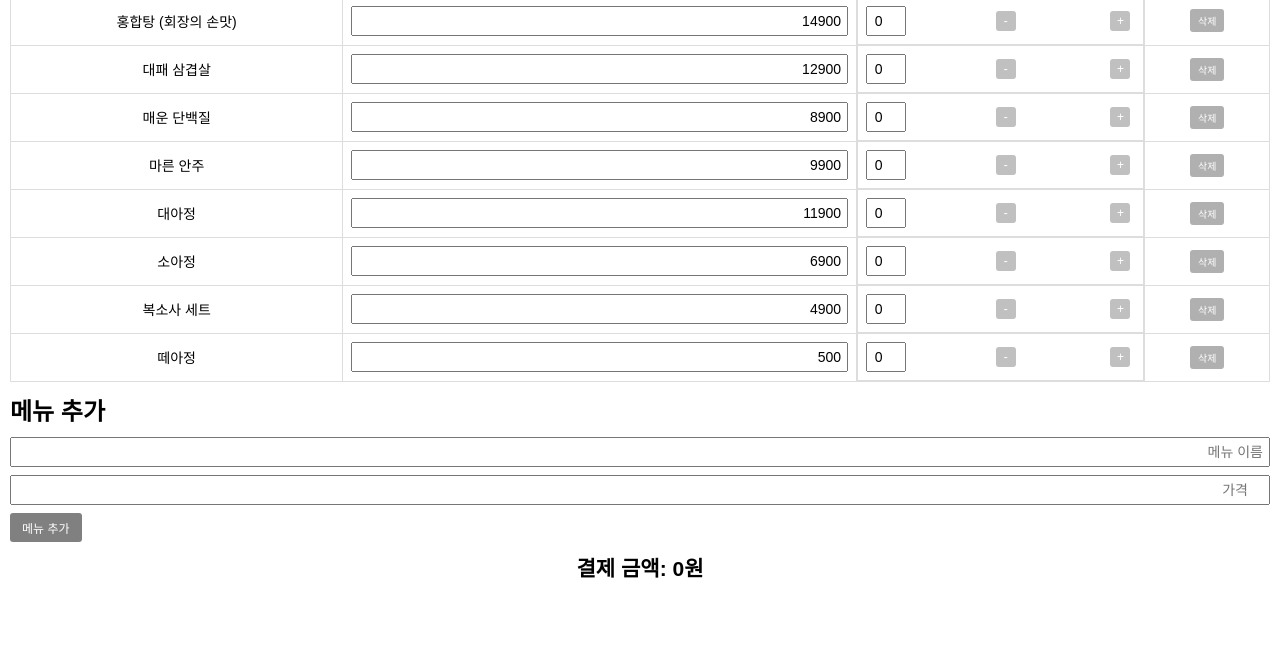
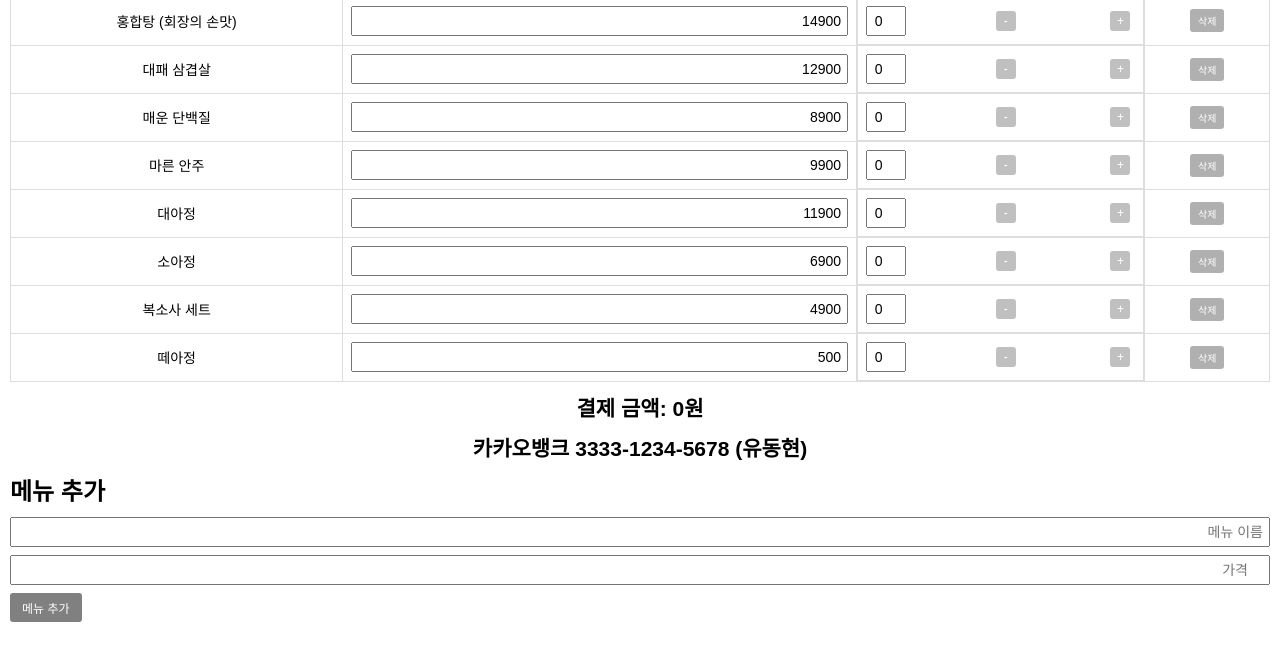
Before and after one commit to kdjidkr/herc_bar, a plain HTML site: page index.html in a window 1280 px wide. Shown: the part 87-748 px from the top of the page. Drawn offline with Linux system fonts and the light colour scheme.

Commit message:
Add files via upload

```diff
--- a/index.html
+++ b/index.html
@@ -22,6 +22,11 @@
                 <!-- 기본 메뉴 항목이 여기에 추가됩니다 -->
             </table>
 
+            <div class="total">
+                <h2>결제 금액: <span id="totalAmount">0</span>원</h2>
+           	    <h2>카카오뱅크 3333-1234-5678 (유동현) </h2>
+	</div>
+
             <div class="add-menu">
                 <h2>메뉴 추가</h2>
                 <input type="text" id="menuName" placeholder="메뉴 이름" />
@@ -29,9 +34,6 @@
                 <button type="button" onclick="addMenuItem()">메뉴 추가</button>
             </div>
 
-            <div class="total">
-                <h2>결제 금액: <span id="totalAmount">0</span>원</h2>
-            </div>
         </form>
     </div>
 
```
